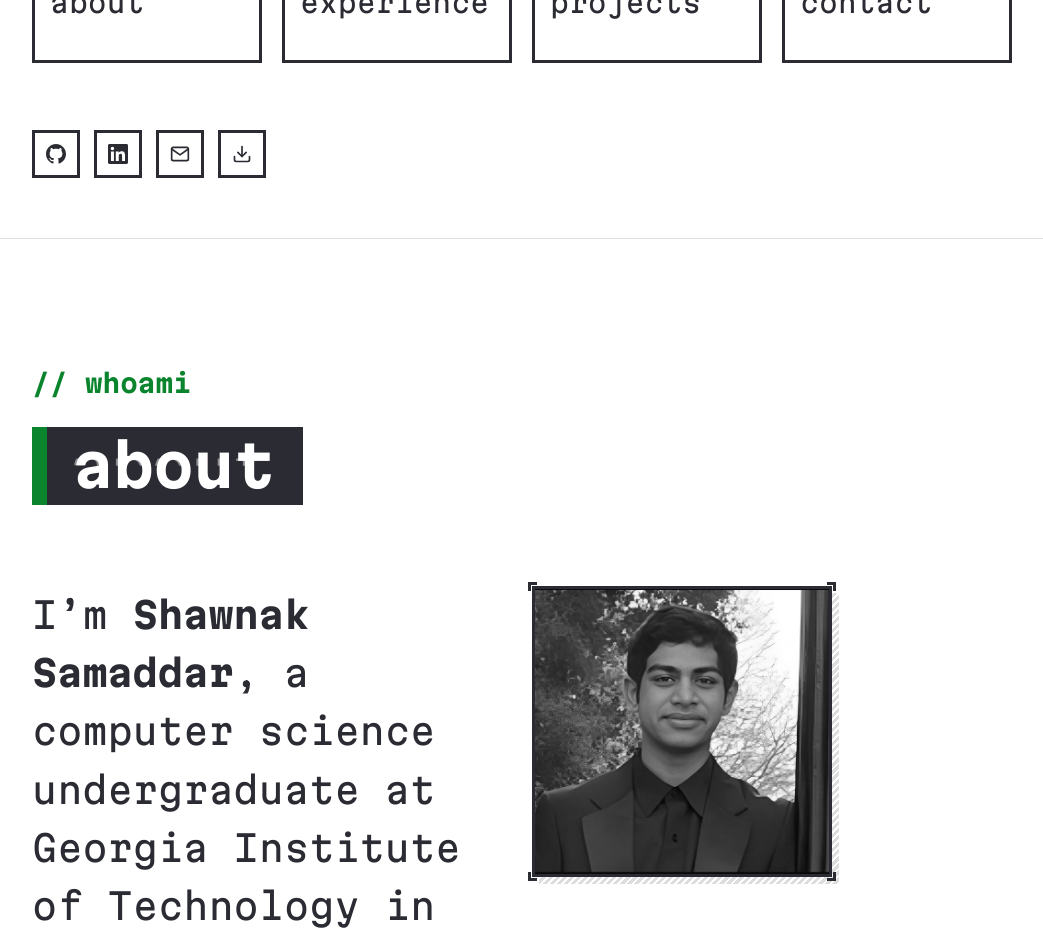
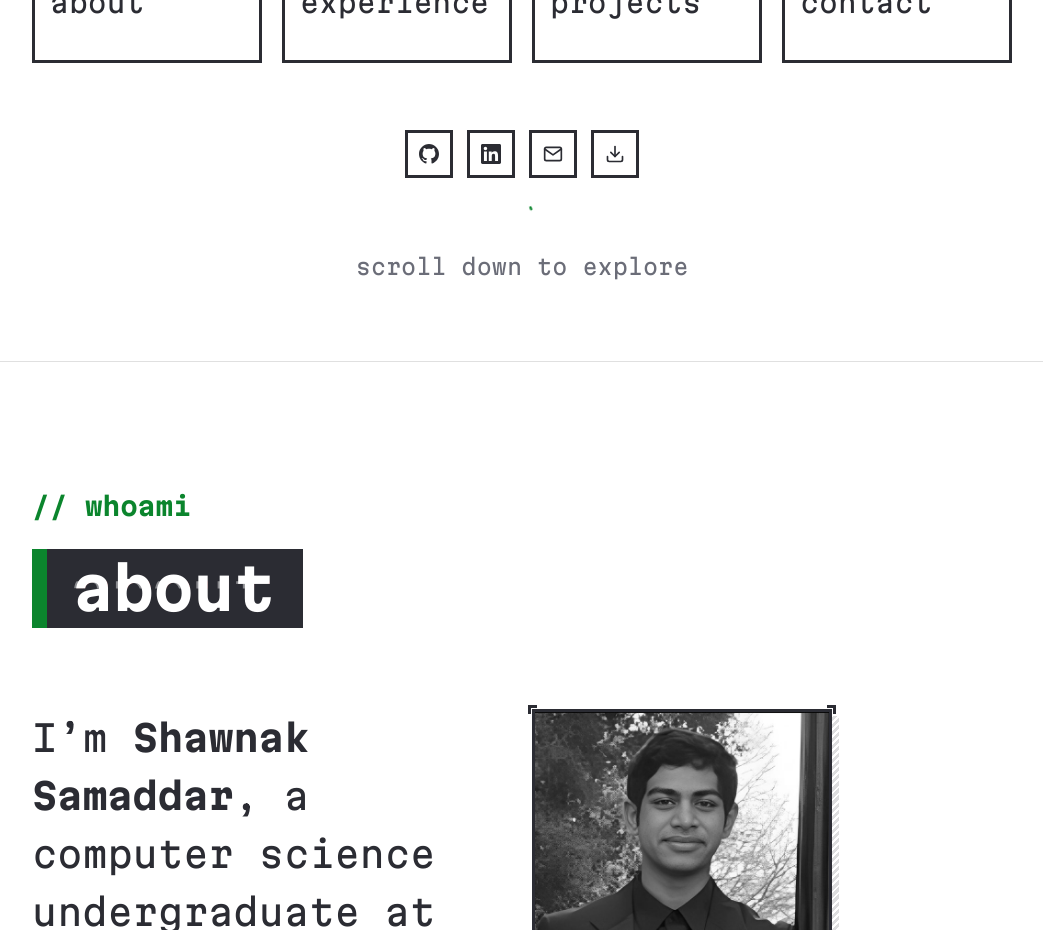
Before and after one commit to shawnaks/shawnaks.github.io, a React (Vite) app: page /#/hello/ in a window 1280 px wide. Shown: the part 1920-2850 px from the top of the page, without its empty margins (118-1161 px from the left). Built offline with nearby package versions, Linux system fonts and the light colour scheme.

Commit message:
hero: center social icons, add scroll cue ring and caption that jumps to about

```diff
--- a/src/routes/Hello.tsx
+++ b/src/routes/Hello.tsx
@@ -1,4 +1,5 @@
 import { useRef } from 'react';
+import type { MouseEvent } from 'react';
 import { FACTS, HOME_TILES } from '../data/site';
 import { NavTile } from '../components/NavTile';
 import { Portrait } from '../components/Portrait';
@@ -17,6 +18,15 @@ export function Hello({ onNavigate }: HelloProps) {
   const sectionRef = useRef<HTMLElement>(null);
 
   useReveal(sectionRef);
+
+  /* Same click contract as NavTile: modifiers and non-primary buttons keep the
+     browser's link behaviour; plain clicks use the shared section handler. */
+  const handleCueClick = (e: MouseEvent<HTMLAnchorElement>) => {
+    if (!onNavigate) return;
+    if (e.metaKey || e.ctrlKey || e.shiftKey || e.altKey || e.button !== 0) return;
+    e.preventDefault();
+    onNavigate(e, '/about/');
+  };
 
   return (
     <section
@@ -87,6 +97,34 @@ export function Hello({ onNavigate }: HelloProps) {
           </ul>
 
           <SocialRow />
+
+          <div className="scroll-cue anim">
+            <a
+              className="scroll-cue-link"
+              href="#/about/"
+              aria-label="scroll down to explore"
+              onClick={handleCueClick}
+            >
+              <svg
+                className="scroll-cue-ring"
+                viewBox="0 0 50 50"
+                aria-hidden="true"
+                focusable="false"
+              >
+                <circle
+                  className="scroll-cue-circle"
+                  cx="25"
+                  cy="25"
+                  r="20"
+                  fill="none"
+                  strokeWidth="5"
+                />
+              </svg>
+            </a>
+            {/* Same words as the link's aria-label: hide the visible copy so
+                screen readers announce the cue once, not twice. */}
+            <p className="scroll-cue-text" aria-hidden="true">scroll down to explore</p>
+          </div>
         </div>
       </div>
     </section>
--- a/src/styles/main.css
+++ b/src/styles/main.css
@@ -409,8 +409,8 @@ ul { list-style: none; }
 .tile-grid { display: flex; flex-wrap: wrap; margin: 0 -10px; }
 .tile-grid > li { width: 25%; padding: 10px; }
 
-/* social icons */
-.social-row { display: flex; gap: 14px; margin-top: 3.2em; }
+/* social icons — centred group; the scroll cue sits below it */
+.social-row { display: flex; justify-content: center; gap: 14px; margin-top: 3.2em; }
 .social-row a {
   display: flex;
   align-items: center;
@@ -428,6 +428,36 @@ ul { list-style: none; }
   transform: scale(1.25);
 }
 .social-row .icon { width: 20px; height: 20px; }
+
+/* scroll cue — the loader ring, shrunk and linked to the about section */
+.scroll-cue {
+  display: flex;
+  flex-direction: column;
+  align-items: center;
+  gap: 1em;
+  margin-top: .8em;
+  padding-bottom: 1em;
+}
+.scroll-cue-link {
+  display: flex;
+  align-items: center;
+  justify-content: center;
+  width: 40px;
+  height: 40px;
+  transition: transform .25s var(--ease);
+}
+.scroll-cue-link:hover,
+.scroll-cue-link:focus-visible { transform: scale(1.15); }
+/* Reuses the loader keyframes; only the box size differs. */
+.scroll-cue-ring { width: 24px; height: 24px; animation: loader-rotate 2s linear infinite; }
+.scroll-cue-circle {
+  stroke: var(--accent-ink);
+  stroke-linecap: round;
+  stroke-dasharray: 1, 200;
+  stroke-dashoffset: 0;
+  animation: loader-dash 1.5s ease-in-out infinite;
+}
+.scroll-cue-text { font: 400 1.2em/1.5 var(--ui); color: var(--gray); }
 
 /* ==========================================================================
    section pages (planned category pages)
@@ -751,4 +781,7 @@ ul { list-style: none; }
     transition-duration: .01ms !important;
     transition-delay: 0s !important;
   }
+  /* Clamped, the dash animation never advances, so draw the whole ring
+     instead of leaving the 1-unit starting dash (a dot). */
+  .scroll-cue-circle { stroke-dasharray: none; }
 }
```
Also changed, not shown: 1 other file (tests, documents, lock files or other folders).
